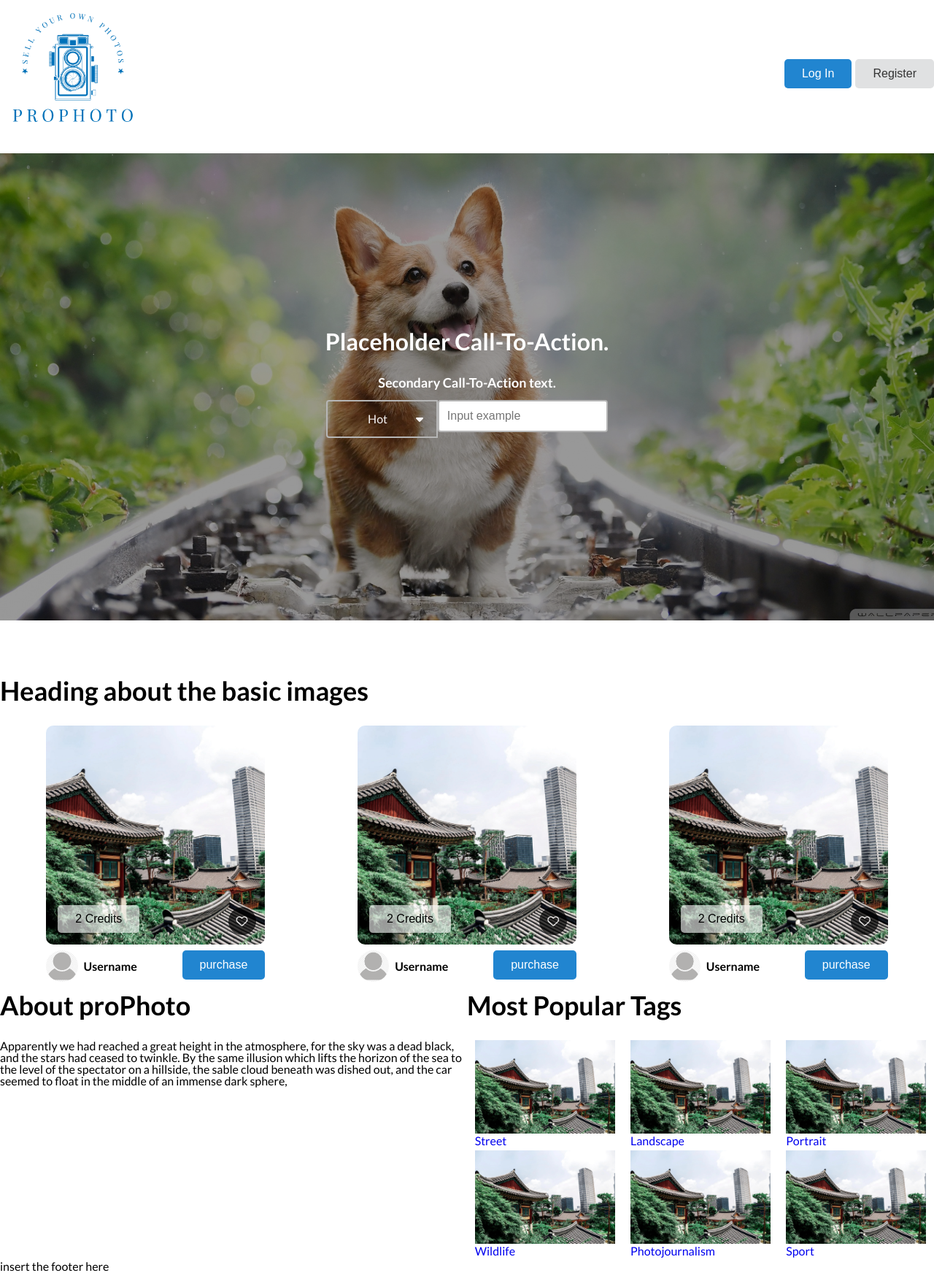
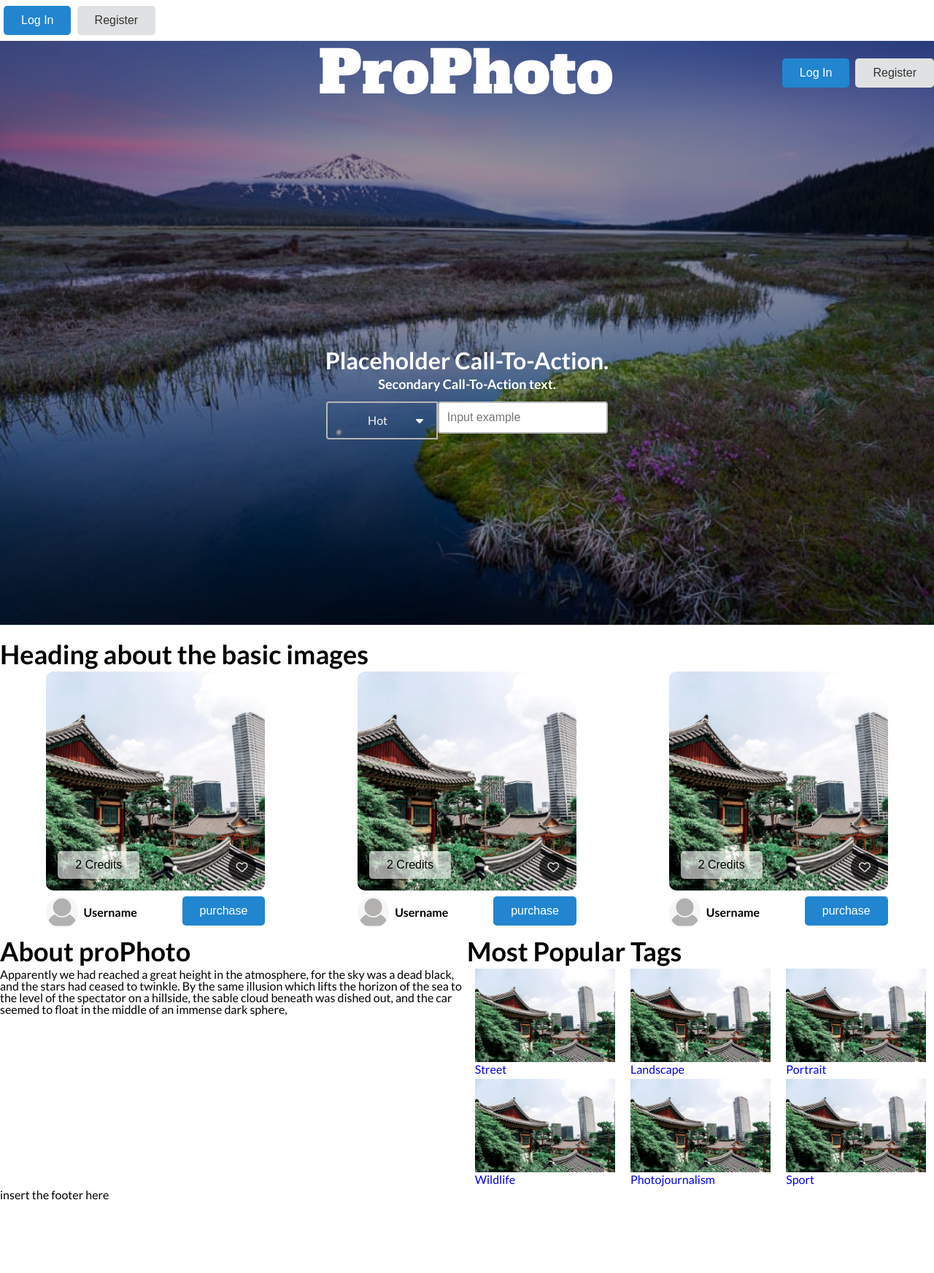
Before and after one commit to MatthewMcf/Prophoto, a PHP site: page /sites/index.php?action=menu in a window 1280 px wide. Shown: the whole page at 73% size. After the commit the page ends 1644 px from the top, so only its background shows below. Run offline with PHP 8.4, Linux system fonts and the light colour scheme; some libraries are stand-ins or nearby versions.

Commit message:
new landing page

```diff
--- a/public/css/style.css
+++ b/public/css/style.css
@@ -1,5 +1,6 @@
 /* FONT */
 @import url("https://fonts.googleapis.com/css2?family=Lato:wght@300;400;700;900&display=swap");
+@import url('https://fonts.googleapis.com/css2?family=Alfa+Slab+One&display=swap');
 
 * {
     box-sizing: border-box;
@@ -64,7 +65,7 @@ h2 {
     font-size: 2.25rem;
     font-weight: 700;
     color: var(--main-primary-font-color);
-    padding: 0 0 1.5rem 0;
+    padding: 0 0;
     line-height: 3rem;
 }
 
@@ -96,6 +97,8 @@ body {
     color: #000000;
     line-height: 1rem;
     font-size: 1rem;
+    margin:0;
+    padding:0;
 }
 
 /* Change so the body isn't the restrictor */
@@ -892,23 +895,23 @@ img {
 }
 
 #topContainer {
-    background: url("../images/corgi-wallpaper-2560x1080.jpg"),
+    background: url("../images/test_landscape.jpg"),
         rgba(50, 50, 50, 0.5);
     background-blend-mode: multiply;
-    height: 80vh;
+    height: 100vh;
     background-position: center;
     background-size: cover;
-    display: flex;
+    /* display: flex;
     flex-direction: column;
     justify-content: center;
-    align-items: center;
-    margin-top: 0.5rem;
-    margin-bottom: 3.5rem;
+    align-items: center; */
+    /* margin-top: 0.5rem;
+    margin-bottom: 3.5rem; */
 }
 
 #topContainer > * {
     width: 100%;
-    text-align: center;
+    /* text-align: center; */
 }
 
 #callToAction {
@@ -1050,23 +1053,24 @@ img {
 }
 
 #topContainer {
-    background: url("../images/corgi-wallpaper-2560x1080.jpg"),
+    background: url("../images/test_landscape.jpg"),
         rgba(50, 50, 50, 0.5);
     background-blend-mode: multiply;
-    height: 80vh;
+    height: 100vh;
     background-position: center;
     background-size: cover;
-    display: flex;
+    /* display: flex;
     flex-direction: column;
     justify-content: center;
     align-items: center;
     margin-top: 0.5rem;
-    margin-bottom: 3.5rem;
+    margin-bottom: 3.5rem; */
 }
 
 #topContainer > * {
     width: 100%;
     text-align: center;
+    vertical-align: middle;
 }
 
 #callToAction {
@@ -1108,11 +1112,7 @@ img {
 /* Nav Bar */
 
 header {
-    position: sticky;
-}
-
-nav {
-    display: flex;
+    /* position: sticky; */
 }
 
 nav .btnPrimary {
@@ -1127,13 +1127,22 @@ li {
 #siteLogo {
     width: 200px;
 }
-
 #menuBar {
     display: flex;
     justify-content: space-between;
     align-items: center;
 }
+#menuBar >nav{
 
+    float: right;
+}
+#menuBar + div {
+    height: 100vh;
+    display: flex;
+    justify-content: center;
+    flex-direction: column;
+
+}
 /* nav li a {
     text-decoration: none;
     background-color: lightgray;
@@ -1141,3 +1150,42 @@ li {
     padding: 0.8rem;
     border-radius: 10px;
 } */
+
+
+.wrapper {
+    height: 11vh;
+    width:80%;
+    /*This part is important for centering*/
+    display: flex;
+    align-items: center;
+    justify-content: center;
+    padding-left:20%;
+    line-height: normal;
+  }
+  .typing-demo {
+    width: 9ch;
+    animation: typing 1s steps(5), blink .5s step-end infinite alternate;
+    white-space: nowrap;
+    /* overflow: hidden; */
+    border-right: 3px solid;
+    font-family: 'Alfa Slab One', cursive;
+    font-size: 5em;
+    color: #ffffff;
+  }
+  .typing-demo a{
+    /* display: inline-block;
+    vertical-align: middle;
+    height: 100%; */
+    color: white;
+  }
+  @keyframes typing {
+    from {
+      width: 0
+    }
+  }
+
+  @keyframes blink {
+    50% {
+      border-color: transparent
+    }
+  }
--- a/view/homepage.php
+++ b/view/homepage.php
@@ -8,12 +8,25 @@ if(!isset($_SESSION)) {
 
 
 	<div id="topContainer">
+        <div id="menuBar">
+            <div class="wrapper">
+                <div class="typing-demo"><a href="index.php?action=homepage">ProPhoto</a></div>
+            </div>
+            <!-- <div><img src="./public/images/ProPhoto.png" alt="Pro Photo Logo" id="siteLogo"></a></div> -->
+            <nav>
+                <a href="index.php?action=loginView"><button class="btnPrimary">Log In</button></a>
+                <a href="index.php?action=registerView"><button class="btnSecondary">Register</button></a>
+            </nav>
+        </div>
+        <div>
             <h2 id="callToAction">
                 Placeholder Call-To-Action.
             </h2>
             <h3 id="callToActionSecondary">
                 Secondary Call-To-Action text.
             </h3>
+
+
 
             <div class="searchBar">
                 <div class="searchContainer">
@@ -43,7 +56,7 @@ if(!isset($_SESSION)) {
                     </form>
                 </div>
             </div>
-
+        </div>
     </div>
 
 
--- a/view/menu.php
+++ b/view/menu.php
@@ -1,6 +1,7 @@
 <header>
 
     <?php
+    if(isset($_GET['action']) AND  $_GET['action'] != 'homepage'){
         if (isset($_SESSION["email"])) {
         ?>
 
@@ -20,14 +21,15 @@
 
         <!-- Logged Out -->
         <div id="menuBar">
-        <div><a href="index.php?action=homepage"><img src="./public/images/ProPhoto.png" alt="Pro Photo Logo" id="siteLogo"></a></div>
+            <!-- <div><a href="index.php?action=homepage"><img src="./public/images/ProPhoto.png" alt="Pro Photo Logo" id="siteLogo"></a></div> -->
             <nav>
-        <a href="index.php?action=loginView"><button class="btnPrimary">Log In</button><a>
+                <a href="index.php?action=loginView"><button class="btnPrimary">Log In</button></a>
                 <a href="index.php?action=registerView"><button class="btnSecondary">Register</button></a>
             </nav>
         </div>
 
 
 
-    <?php } ?>
+        <?php }
+        }?>
 </header>
--- a/view/template.php
+++ b/view/template.php
@@ -17,6 +17,7 @@
 </head>
 
 <body>
+    <div id="mainContainer">
         <?php require('menu.php'); ?>
         <main>
             <?= $content; ?>
@@ -26,7 +27,7 @@
         <script src="./public/js/homepage.js" defer></script>
         <script src="./public/js/googleLogin.js" defer></script>
         <!-- <script src="./public/js/script.js" defer></script> -->
-
+    </div>
 </body>
 
 </html>
```
Also changed, not shown: public/images/test_landscape.jpg (added). Lines whose indentation alone changed are shown as unchanged.
